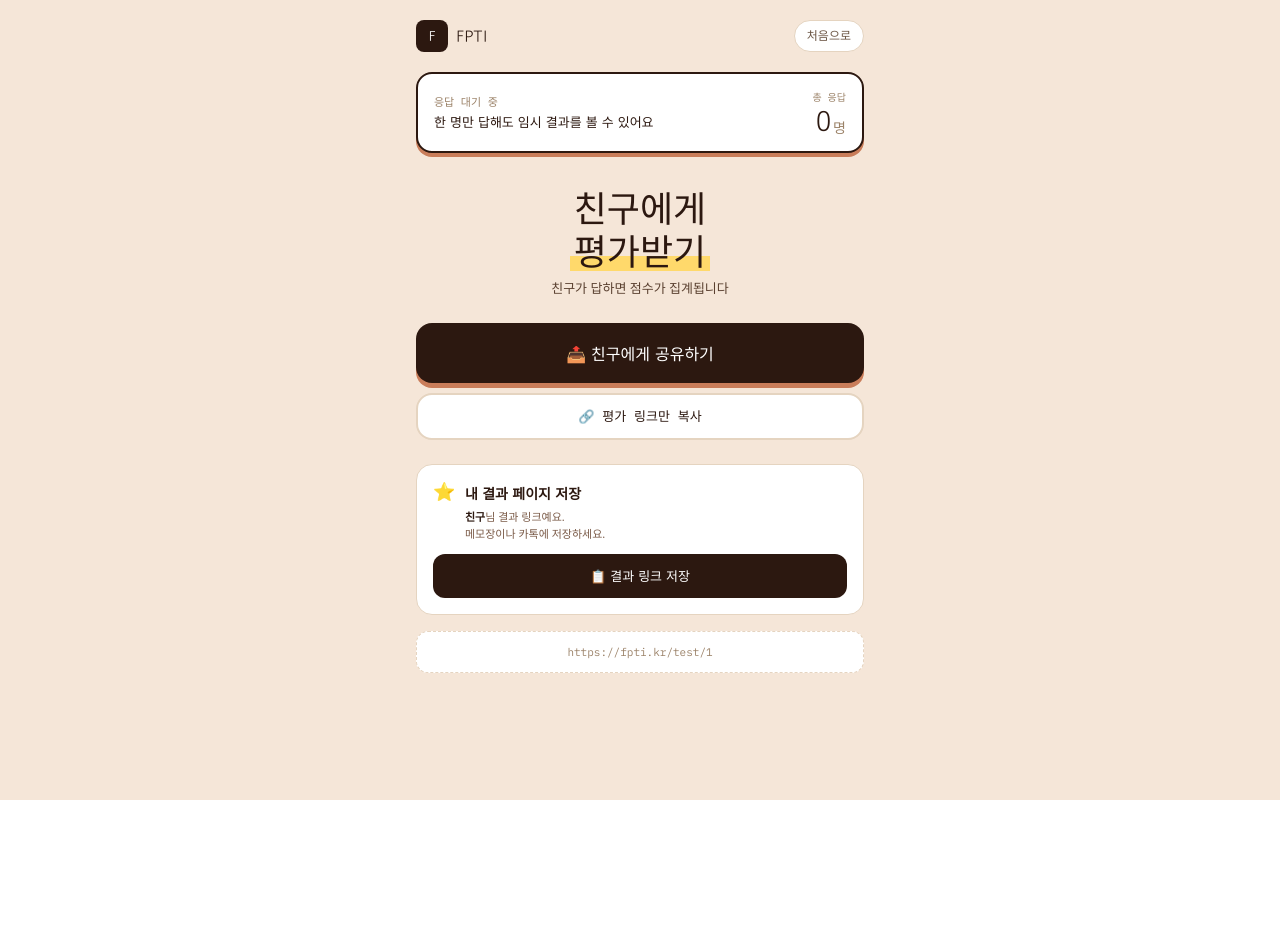
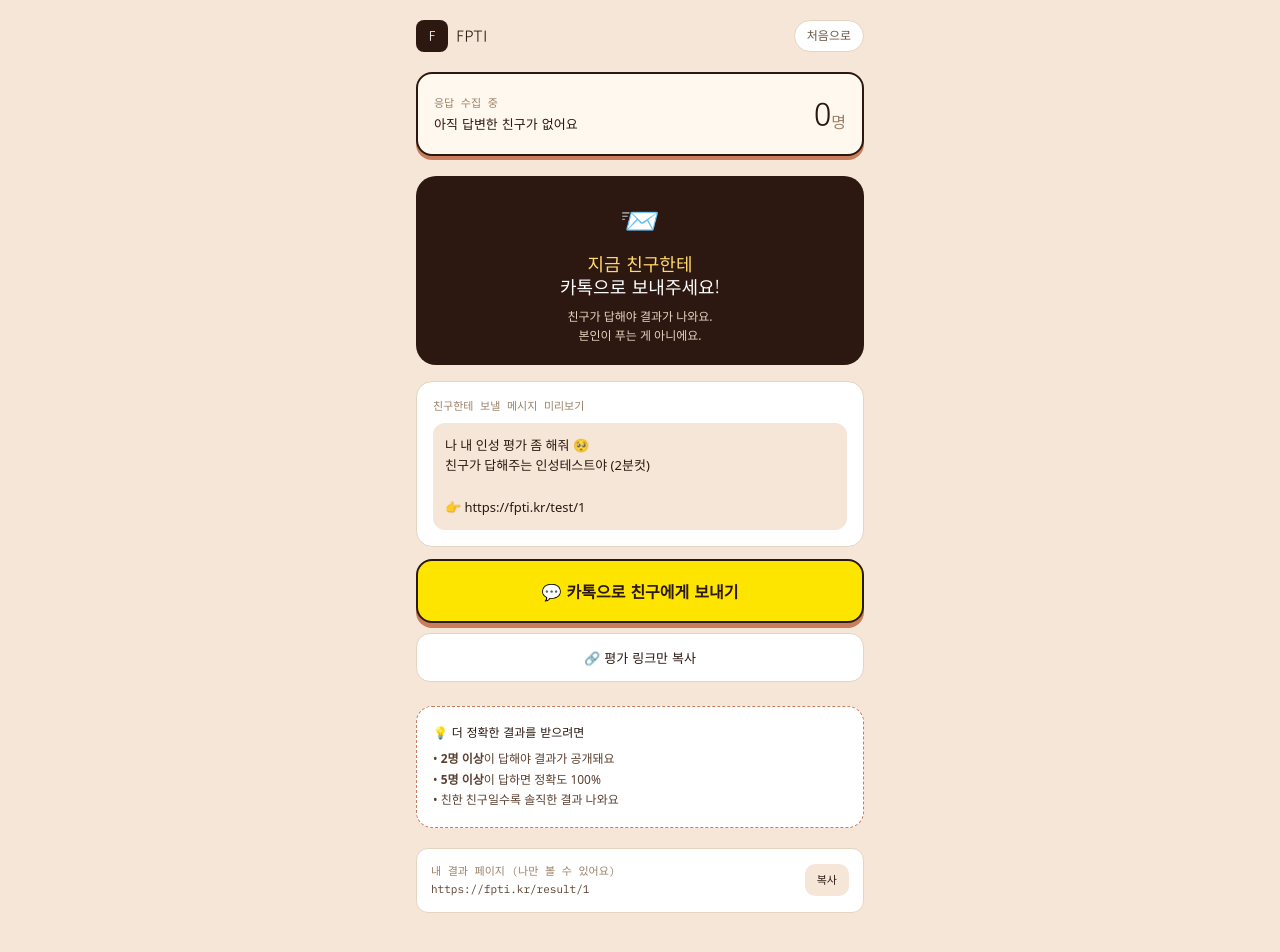
Before and after one commit to minimanimo98/fpti, a Next.js app: page /share/1 in a window 1280 px wide. Shown: the top 952 px of the page. Before the commit the page ends 800 px from the top, so only its background shows below. Built offline with nearby package versions, Linux system fonts and the light colour scheme; no server answers; the database is empty.

Commit message:
랜딩+공유 페이지 대폭 개선 - 흐름 명확화로 응답율 개선

```diff
--- a/app/share/[token]/page.tsx
+++ b/app/share/[token]/page.tsx
@@ -1,115 +1,68 @@
 'use client'
 
+import { useState, useEffect } from 'react'
 import { useParams, useRouter } from 'next/navigation'
-import { useEffect, useState } from 'react'
 
 export default function SharePage() {
   const { token } = useParams()
   const router = useRouter()
-  const [copied, setCopied] = useState(false)
-  const [count, setCount] = useState(0)
-  const [nickname, setNickname] = useState('친구')
-  const [showShareModal, setShowShareModal] = useState(false)
-  const shareUrl = `https://fpti.kr/test/${token}`
-  const resultUrl = `https://fpti.kr/result/${token}`
+  const [user, setUser] = useState<any>(null)
+  const [responseCount, setResponseCount] = useState(0)
+  const [copied, setCopied] = useState<string | null>(null)
+  const [loading, setLoading] = useState(true)
+
+  const testUrl = 'https://fpti.kr/test/' + token
+  const resultUrl = 'https://fpti.kr/result/' + token
 
   useEffect(() => {
-    if (typeof token === 'string') {
-      localStorage.setItem('fpti_my_token', token)
+    if (!token) return
+    const fetchData = () => {
+      fetch('/api/get-result?token=' + token).then(r => r.json()).then(d => {
+        setUser({ nickname: d.nickname })
+        setResponseCount(d.count || 0)
+        setLoading(false)
+      })
     }
-  }, [token])
-
-  useEffect(() => {
-    const fetchCount = async () => {
-      const res = await fetch(`/api/get-result?token=${token}`)
-      const data = await res.json()
-      setCount(data.count || 0)
-      if (data.nickname) setNickname(data.nickname)
-    }
-    fetchCount()
-    const interval = setInterval(fetchCount, 5000)
+    fetchData()
+    const interval = setInterval(fetchData, 10000)
     return () => clearInterval(interval)
   }, [token])
 
-  const handleCopy = () => {
-    navigator.clipboard.writeText(shareUrl)
-    setCopied(true)
-    setTimeout(() => setCopied(false), 2000)
-  }
+  const shareMessage = '나 ' + (user?.nickname || '내') + ' 인성 평가 좀 해줘 🥺\n친구가 답해주는 인성테스트야 (2분컷)\n\n👉 ' + testUrl
 
-  // 디바이스 감지
-  const isMobile = typeof window !== 'undefined' && /iPhone|iPad|iPod|Android/i.test(navigator.userAgent)
-  const isIOS = typeof window !== 'undefined' && /iPhone|iPad|iPod/i.test(navigator.userAgent)
-
-  // 메인 공유 버튼
-  const handleShare = async () => {
-    const shareText = `내 인성 평가해줘 🥺\n\n👉 ${shareUrl}`
-
-    // 1. 모바일이면 Web Share API 시도
-    if (isMobile && navigator.share) {
-      try {
-        await navigator.share({
-          title: 'FPTI - 내 인성 평가해줘',
-          text: shareText,
-          url: shareUrl,
-        })
-        return
-      } catch (err) {
-        // 사용자가 취소했거나 미지원
-        if ((err as Error).name === 'AbortError') return
+  const handleKakaoShare = () => {
+    if (navigator.share) {
+      navigator.share({
+        title: 'FPTI - 친구가 답하는 인성 테스트',
+        text: shareMessage,
+      }).catch(() => {})
+    } else {
+      navigator.clipboard.writeText(shareMessage)
+      setCopied('full')
+      setTimeout(() => setCopied(null), 2000)
     }
   }
 
-    // 2. 안 되면 공유 모달 표시
-    setShowShareModal(true)
+  const handleCopyLink = () => {
+    navigator.clipboard.writeText(testUrl)
+    setCopied('link')
+    setTimeout(() => setCopied(null), 2000)
   }
 
-  // 카카오톡 직접 열기 (모바일)
-  const openKakaoTalk = () => {
-    const text = `내 인성 평가해줘 🥺\n\n${shareUrl}`
-    navigator.clipboard.writeText(text)
-
-    if (isIOS) {
-      // iOS: 카톡 앱 열기
-      window.location.href = 'kakaotalk://'
-    } else {
-      // Android: 카톡 인텐트
-      window.location.href = 'intent://send?msg=' + encodeURIComponent(text) + '#Intent;scheme=kakaolink;package=com.kakao.talk;end'
+  const handleCopyResultLink = () => {
+    navigator.clipboard.writeText(resultUrl)
+    setCopied('result')
+    setTimeout(() => setCopied(null), 2000)
   }
 
-    setTimeout(() => {
-      alert('링크가 복사됐어요!\n카톡에 붙여넣기 하세요.')
-    }, 1000)
-
-    setShowShareModal(false)
-  }
-
-  // 문자 메시지 열기
-  const openSMS = () => {
-    const text = `내 인성 평가해줘 🥺\n\n${shareUrl}`
-    window.location.href = `sms:?body=${encodeURIComponent(text)}`
-    setShowShareModal(false)
-  }
-
-  // 그냥 링크 복사
-  const copyLink = () => {
-    const text = `내 인성 평가해줘 🥺\n\n${shareUrl}`
-    navigator.clipboard.writeText(text)
-    setCopied(true)
-    setTimeout(() => setCopied(false), 2000)
-    setShowShareModal(false)
-  }
-
-  const getStatusMessage = () => {
-    if (count === 0) return { title: '응답 대기 중', sub: '한 명만 답해도 임시 결과를 볼 수 있어요' }
-    if (count < 3) return { title: '응답 진행 중', sub: `${3 - count}명만 더 답하면 정확도가 올라가요` }
-    if (count < 5) return { title: '결과 공개됨', sub: `${5 - count}명만 더 답하면 정확도 100%` }
-    return { title: '결과 공개됨', sub: '높은 정확도로 결과가 나왔어요' }
-  }
-  const status = getStatusMessage()
+  if (loading) return (
+    <main style={{ minHeight: '100vh', background: '#F5E6D8', display: 'flex', alignItems: 'center', justifyContent: 'center' }}>
+      <p style={{ color: '#9B8268', fontSize: 13 }}>준비 중...</p>
+    </main>
+  )
 
   return (
-    <main style={{ minHeight: '100vh', background: '#F5E6D8', color: '#2C1810', paddingLeft: 16, paddingRight: 16 }}>
+    <main style={{ minHeight: '100vh', background: '#F5E6D8', color: '#2C1810', paddingLeft: 16, paddingRight: 16, paddingBottom: 32 }}>
       <div style={{ maxWidth: 448, marginLeft: 'auto', marginRight: 'auto', boxSizing: 'border-box' }}>
 
         <header style={{ paddingTop: 20, paddingBottom: 20, display: 'flex', justifyContent: 'space-between', alignItems: 'center' }}>
@@ -120,279 +73,235 @@ export default function SharePage() {
               display: 'flex', alignItems: 'center', justifyContent: 'center',
               fontFamily: 'var(--font-display)', fontSize: 14,
             }}>F</div>
-            <span style={{ fontFamily: 'var(--font-display)', fontSize: 16, color: '#2C1810' }}>FPTI</span>
+            <span style={{ fontFamily: 'var(--font-display)', fontSize: 16 }}>FPTI</span>
           </div>
-          <button onClick={() => router.push('/')}
-            style={{ fontSize: 12, padding: '6px 12px', borderRadius: 999, color: '#6B5544', background: '#fff', border: '1.5px solid #E5D4C0', cursor: 'pointer' }}>
-            처음으로
-          </button>
+          <button onClick={() => router.push('/')} style={{
+            fontSize: 12, padding: '6px 12px', borderRadius: 999,
+            color: '#6B5544', background: '#fff', border: '1.5px solid #E5D4C0', cursor: 'pointer',
+          }}>처음으로</button>
         </header>
 
+        {/* 진행 상태 */}
         <div style={{
+          background: responseCount >= 2 ? '#FFD96B' : '#FFF8EE',
+          borderRadius: 16,
           padding: 16,
-          marginBottom: 16,
-          borderRadius: 16,
-          display: 'flex',
-          alignItems: 'center',
-          justifyContent: 'space-between',
-          background: '#fff',
           border: '2px solid #2C1810',
           boxShadow: '0 4px 0 #C97D5A',
           boxSizing: 'border-box',
           width: '100%',
+          marginBottom: 20,
+          display: 'flex',
+          alignItems: 'center',
+          justifyContent: 'space-between',
         }}>
-          <div style={{ minWidth: 0, flex: 1 }}>
+          <div>
             <div style={{ fontSize: 11, color: '#9B8268', fontFamily: 'var(--font-mono)', marginBottom: 2 }}>
-              {status.title}
+              {responseCount >= 2 ? '✅ 결과 준비 완료!' : '응답 수집 중'}
             </div>
-            <div style={{ fontFamily: 'var(--font-display)', fontSize: 13, color: '#2C1810' }}>
-              {status.sub}
+            <div style={{ fontSize: 13, color: '#2C1810', fontFamily: 'var(--font-display)' }}>
+              {responseCount === 0 && '아직 답변한 친구가 없어요'}
+              {responseCount === 1 && '1명이 답했어요 · 1명만 더!'}
+              {responseCount >= 2 && '결과 보러 가세요'}
             </div>
           </div>
-          <div style={{ flexShrink: 0, marginLeft: 12, textAlign: 'right' }}>
-            <div style={{ fontSize: 10, color: '#9B8268', fontFamily: 'var(--font-mono)', marginBottom: 2 }}>
-              총 응답
-            </div>
-            <div style={{ fontFamily: 'var(--font-display)', fontSize: 28, color: '#2C1810', lineHeight: 1 }}>
-              {count}<span style={{ fontSize: 14, color: '#9B8268', marginLeft: 2 }}>명</span>
-            </div>
+          <div style={{ fontFamily: 'var(--font-display)', fontSize: 32, color: '#2C1810' }}>
+            {responseCount}<span style={{ fontSize: 16, color: '#9B8268' }}>명</span>
           </div>
         </div>
 
-        <h1 style={{
-          lineHeight: 1.2,
-          marginBottom: 8,
-          textAlign: 'center',
+        {/* 결과 보기 (응답 2명 이상일 때만) */}
+        {responseCount >= 2 && (
+          <button
+            onClick={() => router.push('/result/' + token)}
+            style={{
+              width: '100%', padding: 16, fontSize: 15, borderRadius: 16,
+              background: '#FFD96B', color: '#2C1810',
               fontFamily: 'var(--font-display)',
-          fontSize: 'clamp(26px, 7vw, 36px)',
-          color: '#2C1810',
-          paddingTop: 16,
-        }}>
-          친구에게<br />
-          <span style={{
-            display: 'inline-block',
-            background: 'linear-gradient(180deg, transparent 65%, #FFD96B 65%)',
-            padding: '0 4px',
-          }}>
-            평가받기
-          </span>
-        </h1>
-
-        <p style={{ fontSize: 13, textAlign: 'center', marginBottom: 24, color: '#5A4030' }}>
-          친구가 답하면 점수가 집계됩니다
-        </p>
-
-        <button onClick={handleShare}
-          style={{
-            width: '100%',
-            padding: '18px',
-            fontSize: 16,
-            borderRadius: 16,
-            marginBottom: 10,
-            background: '#2C1810',
-            color: '#fff',
-            fontFamily: 'var(--font-display)',
-            border: 'none',
-            cursor: 'pointer',
+              border: '2.5px solid #2C1810',
               boxShadow: '0 5px 0 #C97D5A',
-            boxSizing: 'border-box',
-          }}>
-          📤 친구에게 공유하기
-        </button>
-
-        <button onClick={handleCopy}
-          style={{
-            width: '100%',
-            padding: '12px',
-            fontSize: 13,
-            borderRadius: 16,
-            marginBottom: 24,
-            background: copied ? '#FFD96B' : '#fff',
-            color: '#2C1810',
-            border: '2px solid #E5D4C0',
-            fontFamily: 'var(--font-mono)',
-            cursor: 'pointer',
-            boxSizing: 'border-box',
-          }}>
-          {copied ? '✓ 복사됐어요' : '🔗 평가 링크만 복사'}
-        </button>
-
-        {count > 0 && (
-          <button onClick={() => router.push(`/result/${token}`)}
-            style={{
-              width: '100%',
-              padding: '14px',
-              fontSize: 14,
-              borderRadius: 16,
-              marginBottom: 24,
-              background: '#FFD96B',
-              color: '#2C1810',
-              border: '2px solid #2C1810',
-              fontFamily: 'var(--font-display)',
-              cursor: 'pointer',
-              boxShadow: '0 3px 0 #2C1810',
-              boxSizing: 'border-box',
-            }}>
-            👀 지금까지 결과 보기
+              cursor: 'pointer', boxSizing: 'border-box',
+              marginBottom: 20,
+            }}
+          >
+            🎉 내 결과 보러가기
           </button>
         )}
 
+        {/* 핵심 안내 */}
         <div style={{
+          background: '#2C1810',
+          borderRadius: 20,
+          padding: '20px 18px',
+          boxSizing: 'border-box',
+          width: '100%',
+          marginBottom: 16,
+          textAlign: 'center',
+        }}>
+          <div style={{ fontSize: 32, marginBottom: 8 }}>📨</div>
+          <h2 style={{
+            fontFamily: 'var(--font-display)',
+            fontSize: 18,
+            color: '#FFD96B',
+            marginBottom: 8,
+            lineHeight: 1.3,
+          }}>
+            지금 친구한테<br />
+            <span style={{ color: '#fff' }}>카톡으로 보내주세요!</span>
+          </h2>
+          <p style={{ fontSize: 12, color: '#E5D4C0', lineHeight: 1.6 }}>
+            친구가 답해야 결과가 나와요.<br />
+            본인이 푸는 게 아니에요.
+          </p>
+        </div>
+
+        {/* 메시지 미리보기 */}
+        <div style={{
+          background: '#fff',
+          borderRadius: 16,
           padding: 16,
-          marginBottom: 16,
-          borderRadius: 16,
-          background: '#fff',
           border: '1.5px solid #E5D4C0',
           boxSizing: 'border-box',
           width: '100%',
+          marginBottom: 12,
         }}>
-          <div style={{ display: 'flex', alignItems: 'flex-start', gap: 10, marginBottom: 12 }}>
-            <div style={{ fontSize: 18, lineHeight: 1.2, flexShrink: 0 }}>⭐</div>
-            <div style={{ minWidth: 0 }}>
-              <strong style={{ fontFamily: 'var(--font-display)', fontSize: 14, color: '#2C1810' }}>
-                내 결과 페이지 저장
-              </strong>
-              <p style={{ fontSize: 11, marginTop: 4, color: '#7A5A47', lineHeight: 1.5 }}>
-                <strong style={{ color: '#2C1810' }}>{nickname}</strong>님 결과 링크예요.<br />
-                메모장이나 카톡에 저장하세요.
-              </p>
+          <div style={{
+            fontSize: 11,
+            color: '#9B8268',
+            fontFamily: 'var(--font-mono)',
+            marginBottom: 8,
+          }}>
+            친구한테 보낼 메시지 미리보기
           </div>
-          </div>
-          <button onClick={() => {
-            navigator.clipboard.writeText(resultUrl)
-            alert('결과 링크 복사됨!\n메모장이나 카톡에 저장하세요.')
-          }} style={{
-            width: '100%',
-            padding: '12px',
+          <div style={{
+            background: '#F5E6D8',
+            padding: 12,
+            borderRadius: 12,
             fontSize: 13,
-            borderRadius: 12,
-            background: '#2C1810',
-            color: '#fff',
-            fontFamily: 'var(--font-display)',
-            border: 'none',
-            cursor: 'pointer',
-            boxSizing: 'border-box',
+            color: '#2C1810',
+            lineHeight: 1.6,
+            whiteSpace: 'pre-wrap',
           }}>
-            📋 결과 링크 저장
-          </button>
-        </div>
-
-        <div style={{
-          padding: 12,
-          marginBottom: 32,
-          fontSize: 11,
-          wordBreak: 'break-all',
-          borderRadius: 12,
-          textAlign: 'center',
-          border: '1.5px dashed #E5D4C0',
-          fontFamily: 'var(--font-mono)',
-          background: '#fff',
-          color: '#9B8268',
-          boxSizing: 'border-box',
-        }}>
-          {shareUrl}
+            {shareMessage}
           </div>
         </div>
 
-      {/* 공유 모달 */}
-      {showShareModal && (
-        <div
-          onClick={() => setShowShareModal(false)}
+        {/* 메인 공유 버튼 */}
+        <button
+          onClick={handleKakaoShare}
           style={{
-            position: 'fixed',
-            top: 0, left: 0, right: 0, bottom: 0,
-            background: 'rgba(0,0,0,0.4)',
-            display: 'flex',
-            alignItems: 'flex-end',
-            justifyContent: 'center',
-            zIndex: 1000,
+            width: '100%', padding: 18, fontSize: 16, borderRadius: 16,
+            background: '#FEE500', color: '#2C1810',
+            fontFamily: 'var(--font-display)',
+            border: '2.5px solid #2C1810',
+            boxShadow: '0 5px 0 #C97D5A',
+            cursor: 'pointer', boxSizing: 'border-box',
+            marginBottom: 10,
+            fontWeight: 700,
           }}
         >
-          <div
-            onClick={(e) => e.stopPropagation()}
+          💬 카톡으로 친구에게 보내기
+        </button>
+
+        {/* 보조 버튼 */}
+        <button
+          onClick={handleCopyLink}
           style={{
-              background: '#FFF8EE',
-              borderRadius: '24px 24px 0 0',
-              padding: 24,
-              width: '100%',
-              maxWidth: 480,
-              boxSizing: 'border-box',
+            width: '100%', padding: 14, fontSize: 13, borderRadius: 14,
+            background: copied === 'link' ? '#2C1810' : '#fff',
+            color: copied === 'link' ? '#fff' : '#2C1810',
+            fontFamily: 'var(--font-display)',
+            border: '1.5px solid ' + (copied === 'link' ? '#2C1810' : '#E5D4C0'),
+            cursor: 'pointer', boxSizing: 'border-box',
+            marginBottom: 24,
           }}
         >
-            <div style={{
-              width: 40, height: 4, background: '#E5D4C0',
-              borderRadius: 2, margin: '0 auto 20px',
-            }} />
-
-            <h3 style={{
-              fontFamily: 'var(--font-display)',
-              fontSize: 18, color: '#2C1810',
-              textAlign: 'center', marginBottom: 4,
-            }}>
-              어떻게 공유할까요?
-            </h3>
-            <p style={{ fontSize: 12, color: '#9B8268', textAlign: 'center', marginBottom: 20 }}>
-              친구에게 평가 링크를 보내주세요
-            </p>
-
-            <div style={{ display: 'flex', flexDirection: 'column', gap: 8 }}>
-              {isMobile && (
-                <>
-                  <button onClick={openKakaoTalk} style={{
-                    width: '100%', padding: 16, fontSize: 14,
-                    borderRadius: 14,
-                    background: '#FEE500', color: '#2C1810',
-                    fontFamily: 'var(--font-display)',
-                    border: 'none', cursor: 'pointer',
-                    display: 'flex', alignItems: 'center', justifyContent: 'center', gap: 10,
-                    boxSizing: 'border-box',
-                  }}>
-                    <span style={{ fontSize: 18 }}>💬</span>
-                    카카오톡으로 보내기
+          {copied === 'link' ? '✓ 링크 복사됨' : '🔗 평가 링크만 복사'}
         </button>
 
-                  <button onClick={openSMS} style={{
-                    width: '100%', padding: 16, fontSize: 14,
-                    borderRadius: 14,
-                    background: '#fff', color: '#2C1810',
+        {/* 팁 */}
+        <div style={{
+          background: '#fff',
+          borderRadius: 16,
+          padding: 16,
+          border: '1.5px dashed #C97D5A',
+          boxSizing: 'border-box',
+          width: '100%',
+          marginBottom: 20,
+        }}>
+          <div style={{
+            fontSize: 12,
             fontFamily: 'var(--font-display)',
-                    border: '2px solid #E5D4C0', cursor: 'pointer',
-                    display: 'flex', alignItems: 'center', justifyContent: 'center', gap: 10,
+            color: '#2C1810',
+            marginBottom: 8,
+            display: 'flex',
+            alignItems: 'center',
+            gap: 6,
+          }}>
+            💡 더 정확한 결과를 받으려면
+          </div>
+          <div style={{ fontSize: 12, color: '#5A4030', lineHeight: 1.7 }}>
+            • <strong>2명 이상</strong>이 답해야 결과가 공개돼요<br />
+            • <strong>5명 이상</strong>이 답하면 정확도 100%<br />
+            • 친한 친구일수록 솔직한 결과 나와요
+          </div>
+        </div>
+
+        {/* 결과 링크 저장 (작게) */}
+        <div style={{
+          background: '#fff',
+          borderRadius: 12,
+          padding: 14,
+          border: '1px solid #E5D4C0',
           boxSizing: 'border-box',
+          width: '100%',
+          marginBottom: 16,
         }}>
-                    <span style={{ fontSize: 18 }}>📱</span>
-                    문자로 보내기
-                  </button>
-                </>
-              )}
-
-              <button onClick={copyLink} style={{
-                width: '100%', padding: 16, fontSize: 14,
-                borderRadius: 14,
-                background: '#2C1810', color: '#fff',
-                fontFamily: 'var(--font-display)',
-                border: 'none', cursor: 'pointer',
-                display: 'flex', alignItems: 'center', justifyContent: 'center', gap: 10,
-                boxSizing: 'border-box',
+          <div style={{
+            display: 'flex',
+            alignItems: 'center',
+            justifyContent: 'space-between',
+            gap: 8,
           }}>
-                <span style={{ fontSize: 18 }}>🔗</span>
-                링크 복사하기
-              </button>
-
-              <button onClick={() => setShowShareModal(false)} style={{
-                width: '100%', padding: 12, fontSize: 13,
-                borderRadius: 14, marginTop: 8,
-                background: 'transparent', color: '#9B8268',
+            <div style={{ flex: 1, minWidth: 0 }}>
+              <div style={{
+                fontSize: 11,
+                color: '#9B8268',
                 fontFamily: 'var(--font-mono)',
-                border: 'none', cursor: 'pointer',
-                boxSizing: 'border-box',
+                marginBottom: 2,
               }}>
-                취소
+                내 결과 페이지 (나만 볼 수 있어요)
+              </div>
+              <div style={{
+                fontSize: 11,
+                color: '#5A4030',
+                fontFamily: 'var(--font-mono)',
+                whiteSpace: 'nowrap',
+                overflow: 'hidden',
+                textOverflow: 'ellipsis',
+              }}>
+                {resultUrl}
+              </div>
+            </div>
+            <button
+              onClick={handleCopyResultLink}
+              style={{
+                flexShrink: 0,
+                fontSize: 11,
+                padding: '8px 12px',
+                borderRadius: 10,
+                background: copied === 'result' ? '#2C1810' : '#F5E6D8',
+                color: copied === 'result' ? '#fff' : '#2C1810',
+                border: 'none',
+                cursor: 'pointer',
+                fontFamily: 'var(--font-mono)',
+              }}
+            >
+              {copied === 'result' ? '✓' : '복사'}
             </button>
           </div>
         </div>
       </div>
-      )}
     </main>
   )
 }
```
Lines whose indentation alone changed are shown as unchanged.
